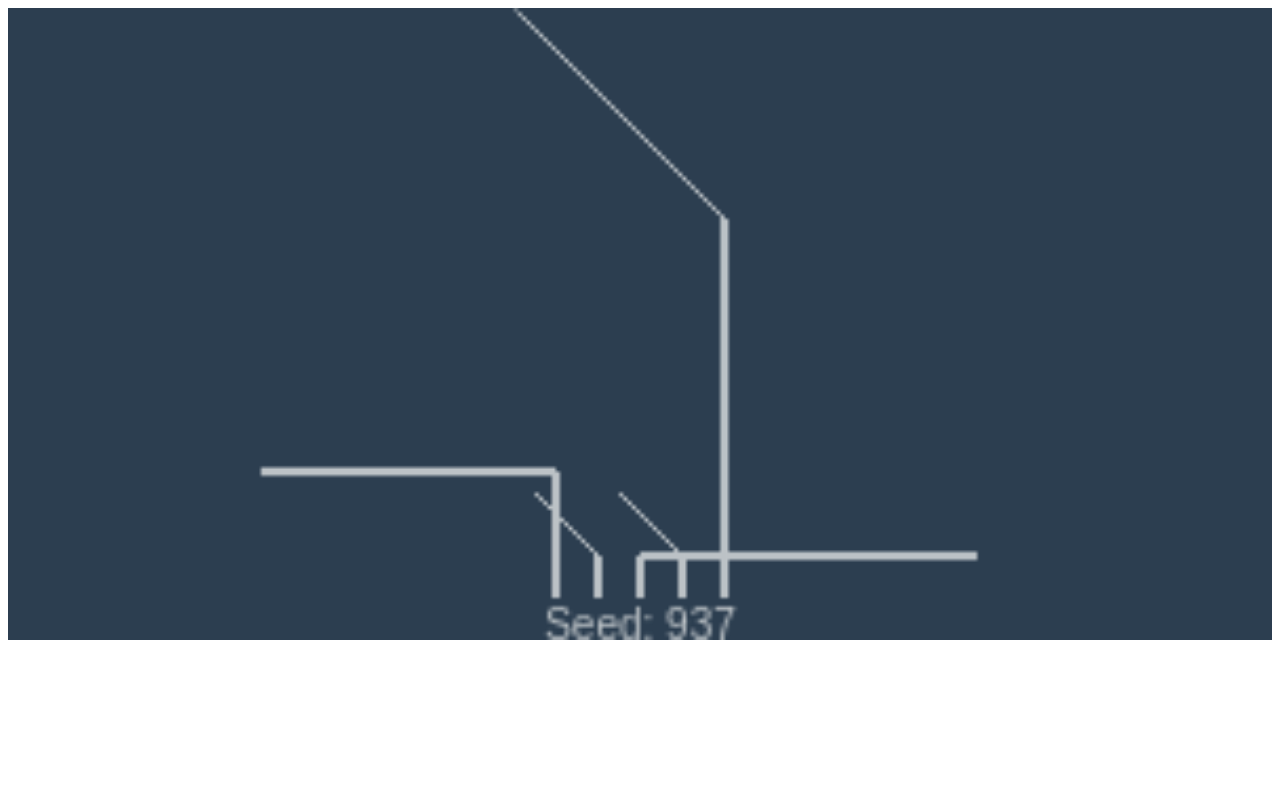
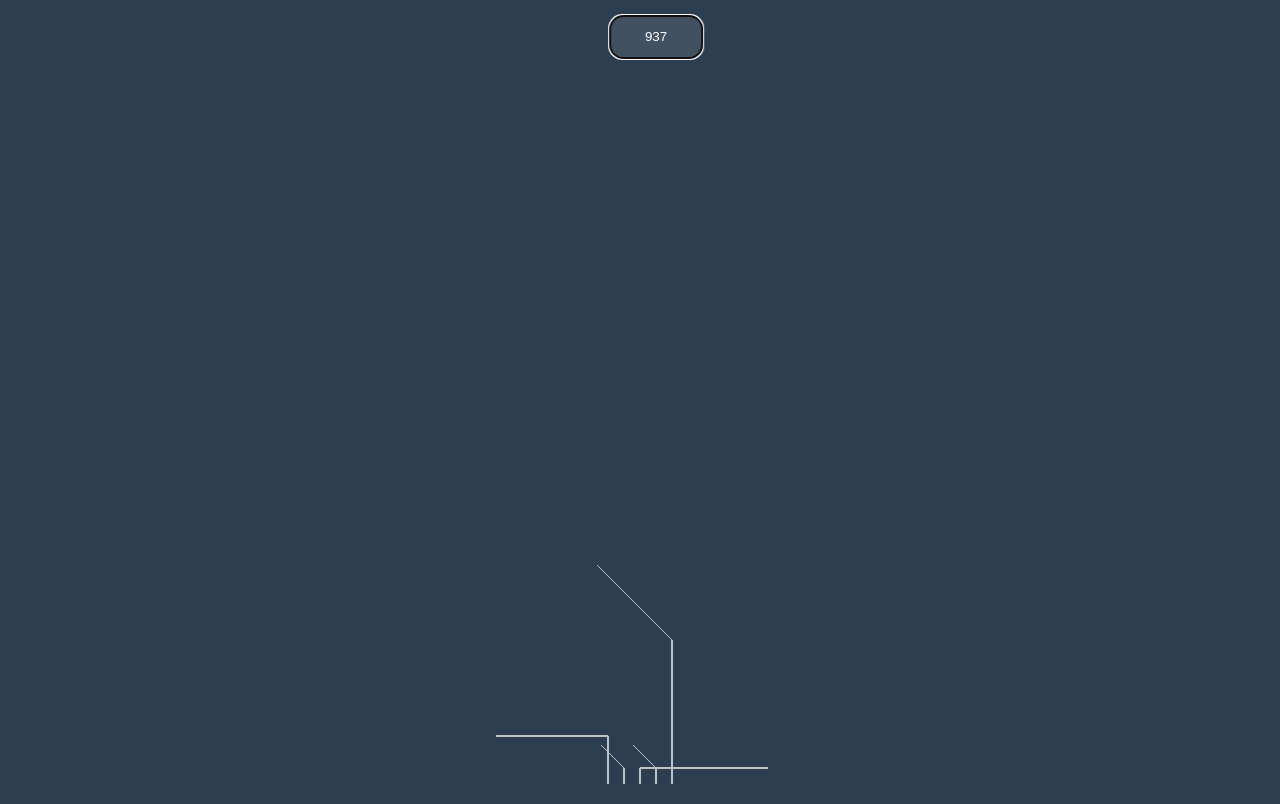
Before and after one commit to MaxWofford/take-it-or-leaf-it, a plain HTML site: page index.html in a window 1280 px wide. Drawn offline with Linux system fonts and the light colour scheme.

Commit message:
Add seed input

```diff
--- a/index.html
+++ b/index.html
@@ -1,9 +1,13 @@
 <!DOCTYPE html>
 <html>
   <head>
+    <link rel="stylesheet" href="style.css">
     <script defer src="script.js"></script>
   </head>
   <body>
-    <canvas style="background-color: #2c3e50; width: 100%; height: 100%;"></canvas>
+    <div class="canvas-container"></div>
+    <div class="input-container">
+      <input class="seed-input" type="number" min="0" max="100000" onclick="main()" onkeypress="checkKeyPress(event)" autofocus>
+    </div>
   </body>
 </html>
--- a/script.js
+++ b/script.js
@@ -4,8 +4,22 @@ const SEED_CONST = 10000
 const BACKGROUND = '#2c3e50' // inline styled for now
 const FOREGROUND = '#bdc3c7'
 
-let seed = Math.ceil(Math.random() * 1000)
+document.querySelector('.seed-input').value = Math.ceil(Math.random() * 1000)
 let unit = 10
+let seed
+let start_seed
+
+let timeoutId
+let checkKeyPress = function(e) {
+  // Run main if user presses enter
+  if (e.keyCode == 13)
+    main()
+  else {
+    // Set a timeout to call main after a second
+    clearTimeout(timeoutId)
+    timeoutId = setTimeout(main, 1000)
+  }
+}
 
 // http://stackoverflow.com/a/19303725/4018167
 let random = function() {
@@ -102,15 +116,30 @@ class Point {
 }
 
 let main = function() {
-  let ctx = document.querySelector('canvas').getContext('2d')
+  if (start_seed == Math.round(document.querySelector('.seed-input').value)) {
+    return
+  }
+  // Set the seed
+  seed = Math.round(document.querySelector('.seed-input').value);
+  start_seed = seed
+
+  // Get the container and empty it out
+  let container = document.querySelector('.canvas-container')
+  container.innerHTML = ''
+
+  // Create a new canvas to put in the container
+  let canvas = document.createElement('canvas')
+  container.appendChild(canvas)
+
+  // Initialize the canvas' styles
+  let ctx = canvas.getContext('2d')
+  ctx.canvas.width  = window.innerWidth
+  ctx.canvas.height = window.innerHeight
+  unit = Math.min(ctx.canvas.width, ctx.canvas.height) / 50
   ctx.translate(ctx.canvas.width / 2, ctx.canvas.height - unit)
   ctx.strokeStyle = FOREGROUND
   ctx.fillStyle = FOREGROUND
   ctx.lineWidth = 1
-
-  // Print seed value
-  ctx.textAlign = 'center'
-  ctx.fillText(`Seed: ${seed}`, 0, unit)
 
   // Let's have 5 trees for a demo
   ctx.rotate(-90 * Math.PI / 180)
--- /dev/null
+++ b/style.css
@@ -0,0 +1,45 @@
+
+body, html {
+  background-color: #2c3e50;
+  margin: 0;
+  padding: 0;
+}
+
+canvas {
+  width: 100%;
+  height: 100%;
+}
+
+input {
+  background-color: rgba(255, 255, 255, 0.1);
+  border-radius: 1em;
+  border: none;
+  color: white;
+  margin: 0;
+  padding: 0;
+  padding: 1em;
+  text-align: center;
+}
+
+input:hover {
+  background-color: rgba(255, 255, 255 0.2);
+}
+
+input:active {
+  background-color: rgba(255, 255, 255 0.3);
+}
+
+/* https://css-tricks.com/snippets/css/turn-off-number-input-spinners/ */
+input[type=number]::-webkit-inner-spin-button,
+input[type=number]::-webkit-outer-spin-button {
+  -webkit-appearance: none;
+  margin: 0;
+}
+
+.input-container {
+  position: fixed;
+  top: 0%;
+  left: 50%;
+  transform: translate(-50%, 0%);
+  margin: 1em;
+}
```
